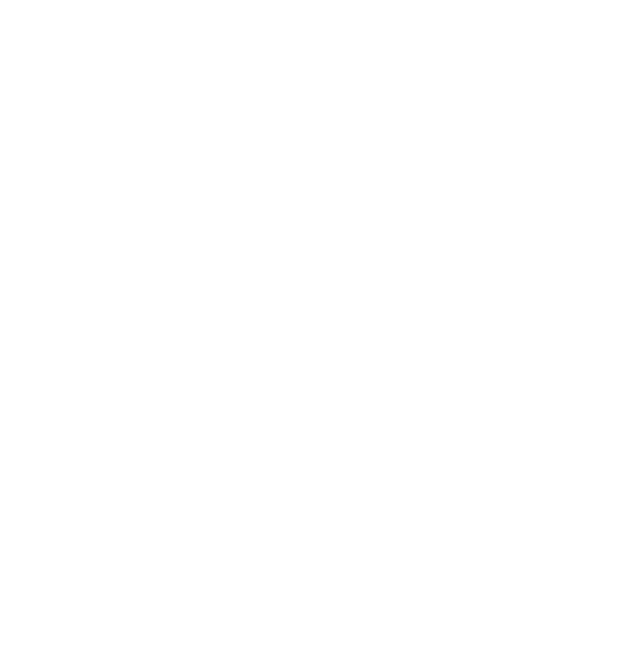
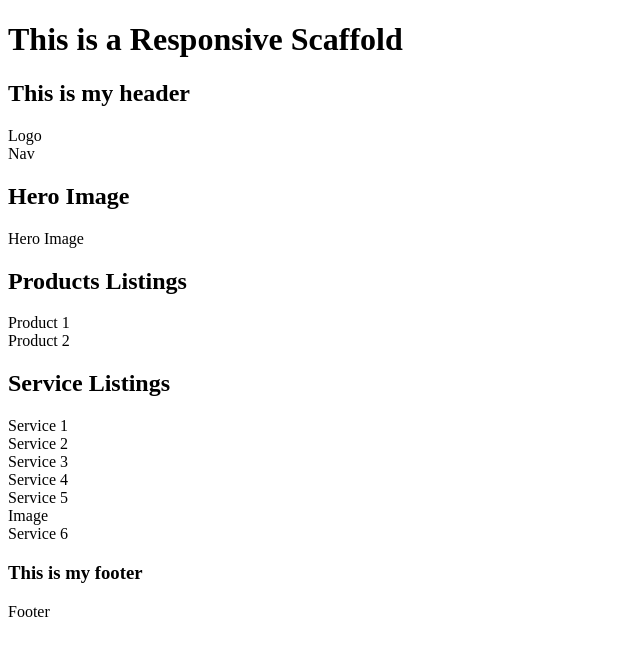
Before and after one commit to Emmanuel9494/Opadele_Emmanuel_Practice_Scaffold, a plain HTML site: page index.html in a window 1280 px wide. Shown: the whole page, without its empty margins (0-640 px from the left). Drawn offline with Linux system fonts and the light colour scheme.

Commit message:
HTML Done
All the content for the HTML page is done... But without any selectors

```diff
--- a/index.html
+++ b/index.html
@@ -3,9 +3,45 @@
 <head>
     <meta charset="UTF-8">
     <meta name="viewport" content="width=device-width, initial-scale=1.0">
-    <title>Document</title>
+    <link href="css/grid.css" rel="stylesheet">
+    <link href="css/main.css" rel="stylesheet">
+    <title>Responsive Scaffold</title>
 </head>
 <body>
+    <h1>This is a Responsive Scaffold </h1>
+    <header>
+        <h2>This is my header</h2>
+        <div> Logo</div>
+        <div> Nav</div>
+   </header>
+ <main>
+    <section>
+        <h2>Hero Image</h2>
+        <div>Hero Image</div>
+    </section>
+
+    <section>
+        <h2>Products Listings</h2>
+        <div>Product 1</div>
+        <div>Product 2</div>
+    </section>
+
+    <section>
+        <h2>Service Listings</h2>
+        <div>Service 1</div>
+        <div>Service 2</div>
+        <div>Service 3</div>
+        <div>Service 4</div>
+        <div>Service 5</div>
+        <div>Image</div>
+        <div>Service 6</div>
+    </section>
+
+ </main>
+ <footer>
+    <h3>This is my footer</h3>
+    <div>Footer</div>
+ </footer>
 
 </body>
 </html>
```
